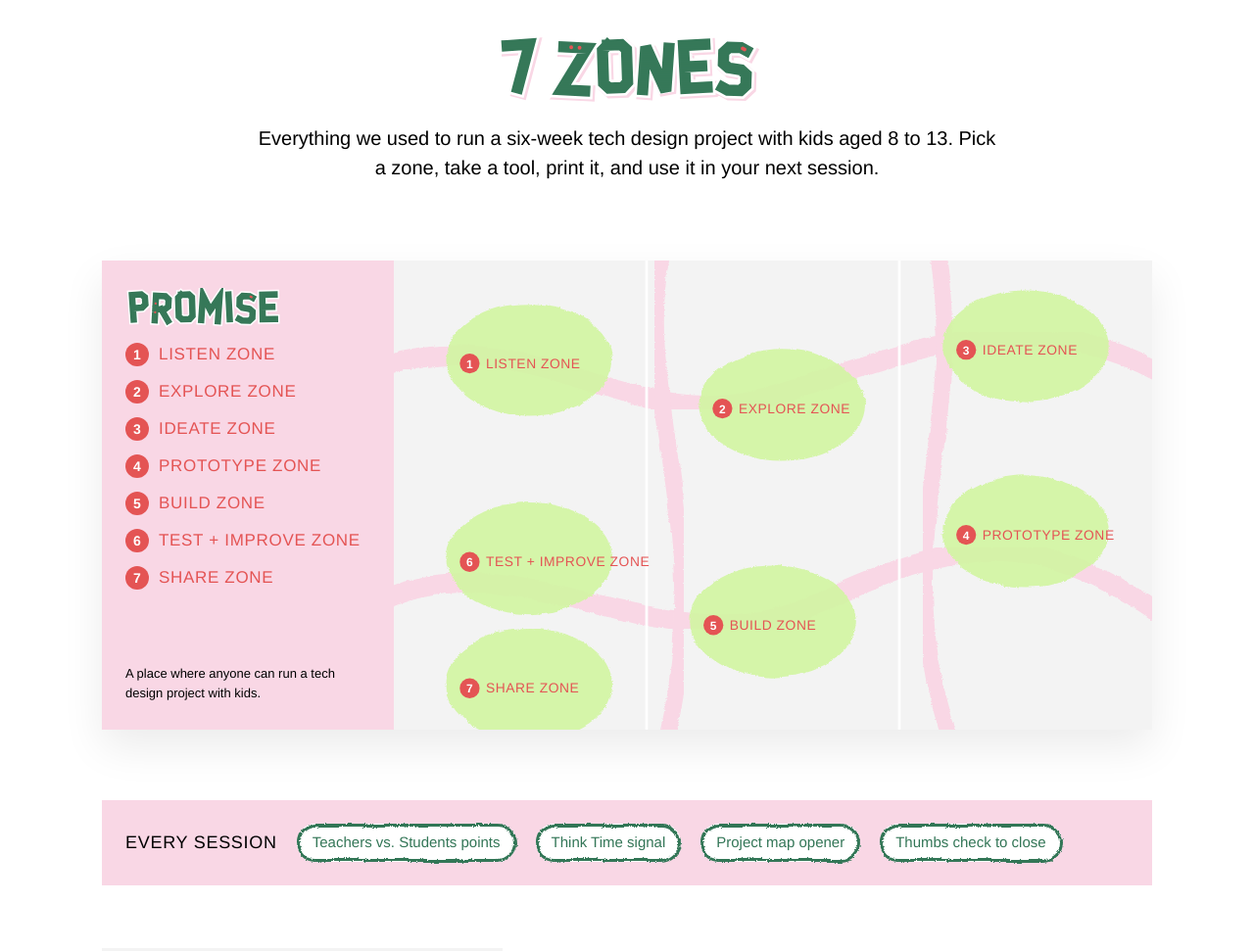
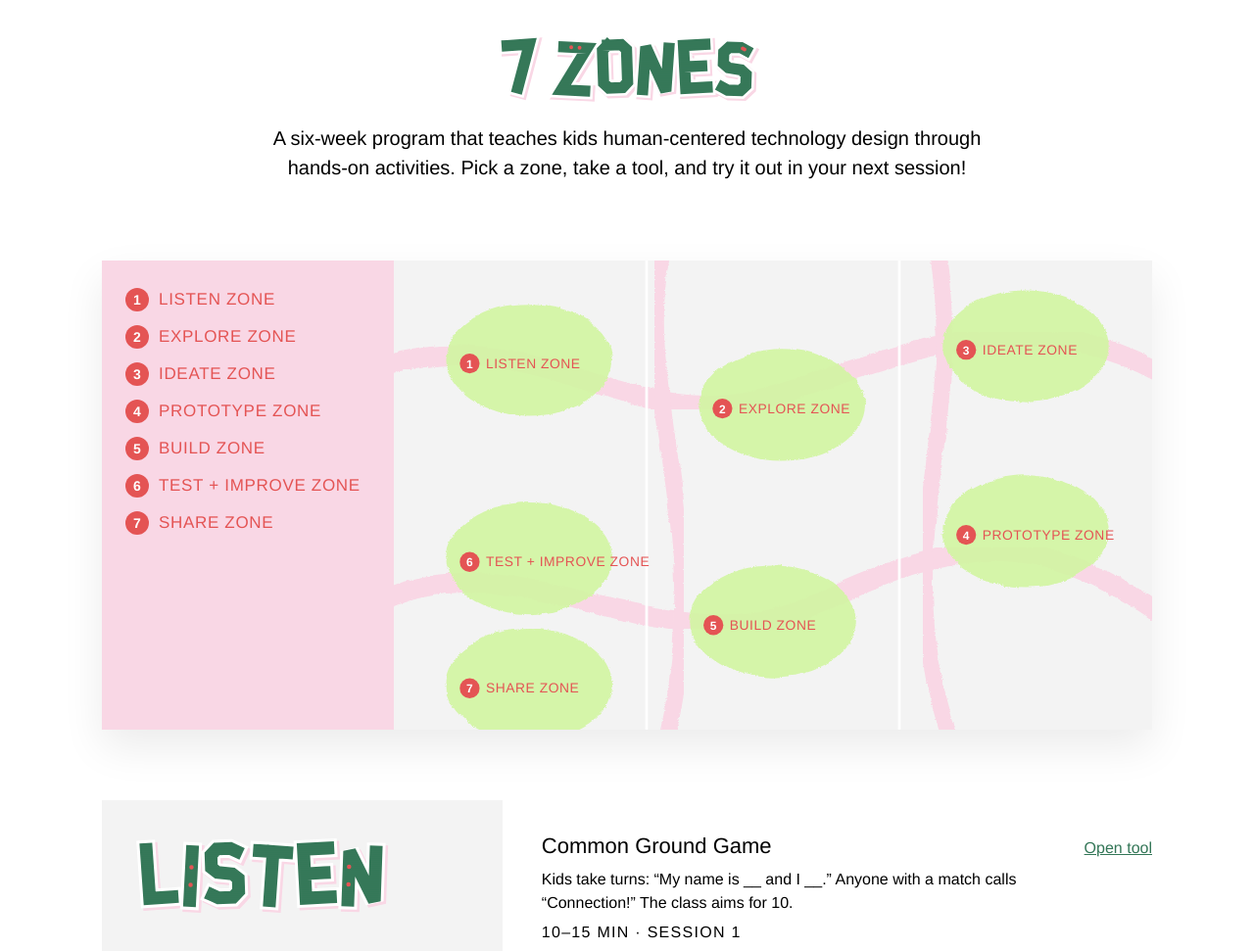
Before and after one commit to cocoj1115/promise-center-26fall, an Astro site: page / in a window 1280 px wide. Shown: the part 800-1771 px from the top of the page at 98% size. Built offline with nearby package versions, Linux system fonts and the light colour scheme; Astro itself is replaced by a stand-in of ours.

Commit message:
Trim map panel and Every session bar; rewrite intro line
Co-Authored-By: Claude Opus 5.5 <noreply@anthropic.com>
Claude-Session: https://claude.ai/code/session_01R8cphh9oD4PEtTPxqKoPPU

```diff
--- a/src/pages/index.astro
+++ b/src/pages/index.astro
@@ -1,7 +1,7 @@
 ---
 import Base from '../layouts/Base.astro';
 import Lettering from '../components/Lettering.astro';
-import { ZONES, ROUTINES, toolsInZone, sessionLabel } from '../data/toolkit.js';
+import { ZONES, toolsInZone, sessionLabel } from '../data/toolkit.js';
 const base = import.meta.env.BASE_URL;
 const ill = (f) => `${base}illustrations/${f}`;
 
@@ -43,19 +43,17 @@ const burst = pts.join(' ');
 
   <section style="padding: 80px 24px; display: flex; flex-direction: column; align-items: center; gap: 22px; text-align: center; position: relative">
     <Lettering text="7 Zones" height={70} label="Seven zones" />
-    <p class="lede">Everything we used to run a six-week tech design project with kids aged 8 to 13. Pick a zone, take a tool, print it, and use it in your next session.</p>
+    <p class="lede">A six-week program that teaches kids human-centered technology design through hands-on activities. Pick a zone, take a tool, and try it out in your next session!</p>
   </section>
 
   <section class="wrap" aria-labelledby="map-title" style="padding-bottom: 72px">
     <div class="brochure">
       <nav class="brochure-list" aria-label="Zones">
-        <Lettering text="Promise" height={40} label="Promise Center" />
         <ol>
           {ZONES.map((z) => (
             <li><a href={`#${z.slug}`}><span class="num-dot">{z.num}</span><span class="zname">{z.name} zone</span></a></li>
           ))}
         </ol>
-        <p style="margin: auto 0 0; padding-top: 16px; font-size: 13px">A place where anyone can run a tech design project with kids.</p>
       </nav>
       <div class="brochure-map">
         <svg viewBox="0 0 840 520" role="img" aria-labelledby="map-title">
@@ -82,12 +80,6 @@ const burst = pts.join(' ');
     </div>
   </section>
 
-  <section class="wrap" style="padding-bottom: 64px">
-    <div class="routines">
-      <h2>Every session</h2>
-      {ROUTINES.map((r) => <span class="pill felt">{r}</span>)}
-    </div>
-  </section>
 
   {ZONES.map((z, i) => (
     <section class="zone wrap" id={z.slug}>
```
